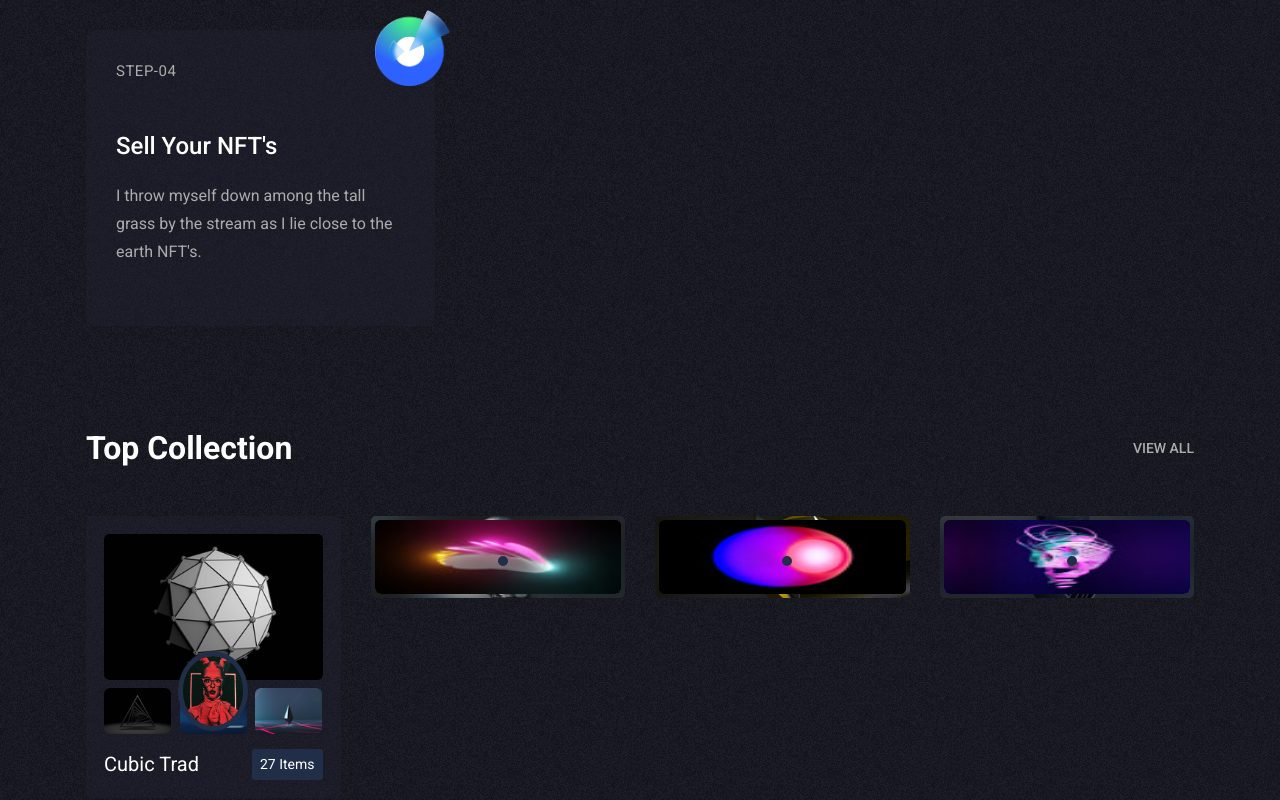
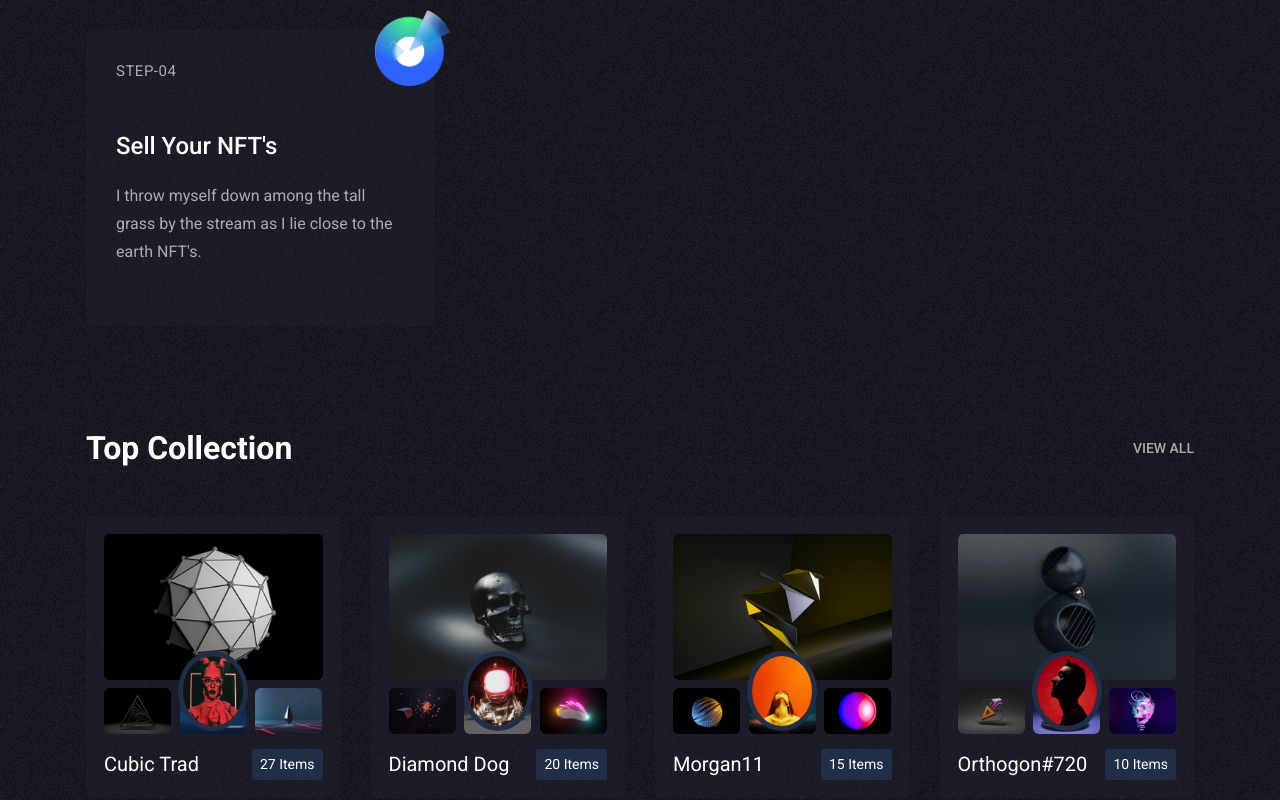
Before and after one commit to Oladayo-Ahmod/NFT_marketplace_next, a Next.js app in the folder frontend/: page / in a window 1280 px wide. Shown: the part 1726-2526 px from the top of the page. Built offline with nearby package versions, Linux system fonts and the light colour scheme.

Commit message:
top collection items

```diff
--- a/frontend/components/topCollection.js
+++ b/frontend/components/topCollection.js
@@ -62,15 +62,15 @@ const TopCollection=()=>{
                     <a href="product-details.html" className="rn-collection-inner-one">
                         <div className="collection-wrapper">
                             <div className="collection-big-thumbnail">
-                                <Image  src="/images/collection/collection-lg-03.jpg" className='img-fluid' fill  alt="Nft_Profile" />
+                                <Image  src="/images/collection/collection-lg-03.jpg" width={245} height={146}  alt="Nft_Profile" />
                             </div>
                             <div className="collenction-small-thumbnail">
-                                <Image  src="/images/collection/collection-sm-04.jpg" alt="Nft_Profile" fill />
-                                <Image  src="/images/collection/collection-sm-05.jpg" alt="Nft_Profile" fill />
-                                <Image  src="/images/collection/collection-sm-06.jpg" alt="Nft_Profile" fill />
+                                <Image  src="/images/collection/collection-sm-04.jpg" alt="Nft_Profile" width={67} height={45}/>
+                                <Image  src="/images/collection/collection-sm-05.jpg" alt="Nft_Profile" width={67} height={45} />
+                                <Image  src="/images/collection/collection-sm-06.jpg" alt="Nft_Profile" width={67} height={45} />
                             </div>
                             <div className="collection-profile">
-                                <Image  src="/images/client/client-12.png" alt="Nft_Profile" fill />
+                                <Image  src="/images/client/client-12.png" alt="Nft_Profile" width={70} height={70} />
                             </div>
                             <div className="collection-deg">
                                 <h6 className="title">Diamond Dog</h6>
@@ -85,15 +85,15 @@ const TopCollection=()=>{
                     <a href="product-details.html" className="rn-collection-inner-one">
                         <div className="collection-wrapper">
                             <div className="collection-big-thumbnail">
-                                <Image  src="/images/collection/collection-lg-02.jpg" alt="Nft_Profile" fill />
+                                <Image  src="/images/collection/collection-lg-02.jpg" alt="Nft_Profile" width={245} height={146} />
                             </div>
                             <div className="collenction-small-thumbnail">
-                                <Image  src="/images/collection/collection-sm-07.jpg" alt="Nft_Profile" fill />
-                                <Image  src="/images/collection/collection-sm-08.jpg" alt="Nft_Profile" fill />
-                                <Image  src="/images/collection/collection-sm-09.jpg" alt="Nft_Profile" fill />
+                                <Image  src="/images/collection/collection-sm-07.jpg" alt="Nft_Profile" width={67} height={45} />
+                                <Image  src="/images/collection/collection-sm-08.jpg" alt="Nft_Profile" width={67} height={45} />
+                                <Image  src="/images/collection/collection-sm-09.jpg" alt="Nft_Profile" width={67} height={45} />
                             </div>
                             <div className="collection-profile">
-                                <Image  src="/images/client/client-13.png" alt="Nft_Profile" fill />
+                                <Image  src="/images/client/client-13.png" alt="Nft_Profile" width={70} height={70} />
                             </div>
                             <div className="collection-deg">
                                 <h6 className="title">Morgan11</h6>
@@ -108,15 +108,15 @@ const TopCollection=()=>{
                     <a href="product-details.html" className="rn-collection-inner-one">
                         <div className="collection-wrapper">
                             <div className="collection-big-thumbnail">
-                                <Image  src="/images/collection/collection-lg-04.jpg" alt="Nft_Profile" fill />
+                                <Image  src="/images/collection/collection-lg-04.jpg" alt="Nft_Profile" width={245} height={146} />
                             </div>
                             <div className="collenction-small-thumbnail">
-                                <Image  src="/images/collection/collection-sm-10.jpg" alt="Nft_Profile" fill />
-                                <Image  src="/images/collection/collection-sm-11.jpg" alt="Nft_Profile" fill />
-                                <Image  src="/images/collection/collection-sm-12.jpg" alt="Nft_Profile" fill />
+                                <Image  src="/images/collection/collection-sm-10.jpg" alt="Nft_Profile" width={67} height={45} />
+                                <Image  src="/images/collection/collection-sm-11.jpg" alt="Nft_Profile" width={67} height={45} />
+                                <Image  src="/images/collection/collection-sm-12.jpg" alt="Nft_Profile" width={67} height={45} />
                             </div>
                             <div className="collection-profile">
-                                <Image  src="/images/client/client-14.png" alt="Nft_Profile" fill />
+                                <Image  src="/images/client/client-14.png" alt="Nft_Profile" width={70} height={70} />
                             </div>
                             <div className="collection-deg">
                                 <h6 className="title">Orthogon#720</h6>
```
